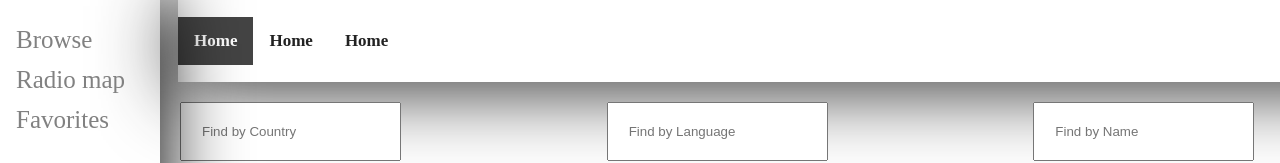
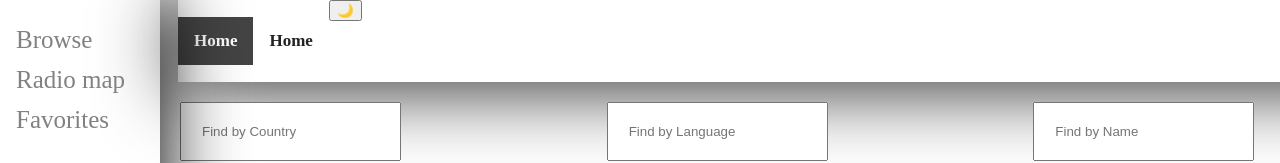
Before and after one commit to Paul-Annay/pikachu, a React (Vite) app: page / in a window 1280 px wide. Shown: the top 163 px of the page. Built offline with nearby package versions, Linux system fonts and the light colour scheme; no server answers.

Commit message:
[Styling]: Testing out a basic dark-light toggle

```diff
--- a/src/Header.jsx
+++ b/src/Header.jsx
@@ -1,9 +1,24 @@
+import { useEffect, useState } from "react";
+
 function Header() {
+    const [isFakeDark, setIsFakeDark] = useState(false);
+
+    useEffect(
+        function () {
+            document.documentElement.classList.toggle("fake-dark-mode");
+        },
+        [isFakeDark]
+    );
     return (
         <div className="navbar">
             <h3 className="active">Home</h3>
             <h3>Home</h3>
-            <h3>Home</h3>
+            <button
+                onClick={() => setIsFakeDark((isFakeDark) => !isFakeDark)}
+                className="btn-fake-dark-mode"
+            >
+                {isFakeDark ? "☀️" : "🌙"}
+            </button>
         </div>
     );
 }
--- a/src/index.css
+++ b/src/index.css
@@ -120,3 +120,8 @@
     position: relative;
     z-index: 1;
 }
+
+.fake-dark-mode {
+    filter: invert(100%);
+    transition: all 0.5s;
+}
```
